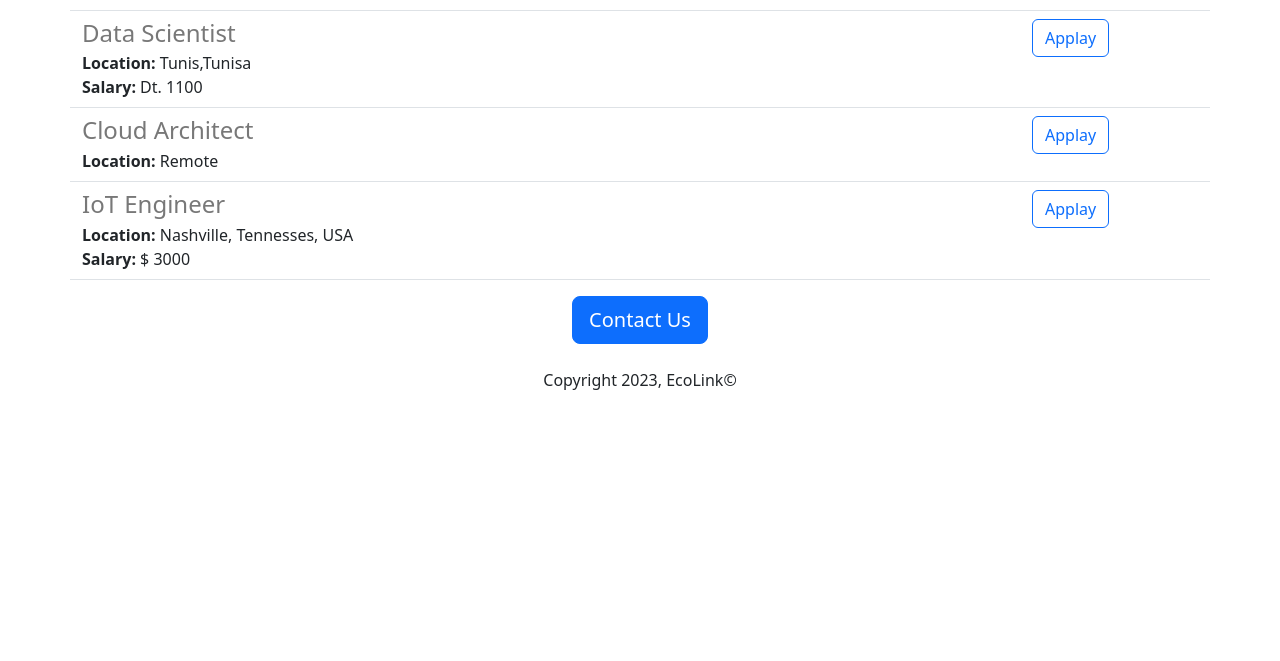
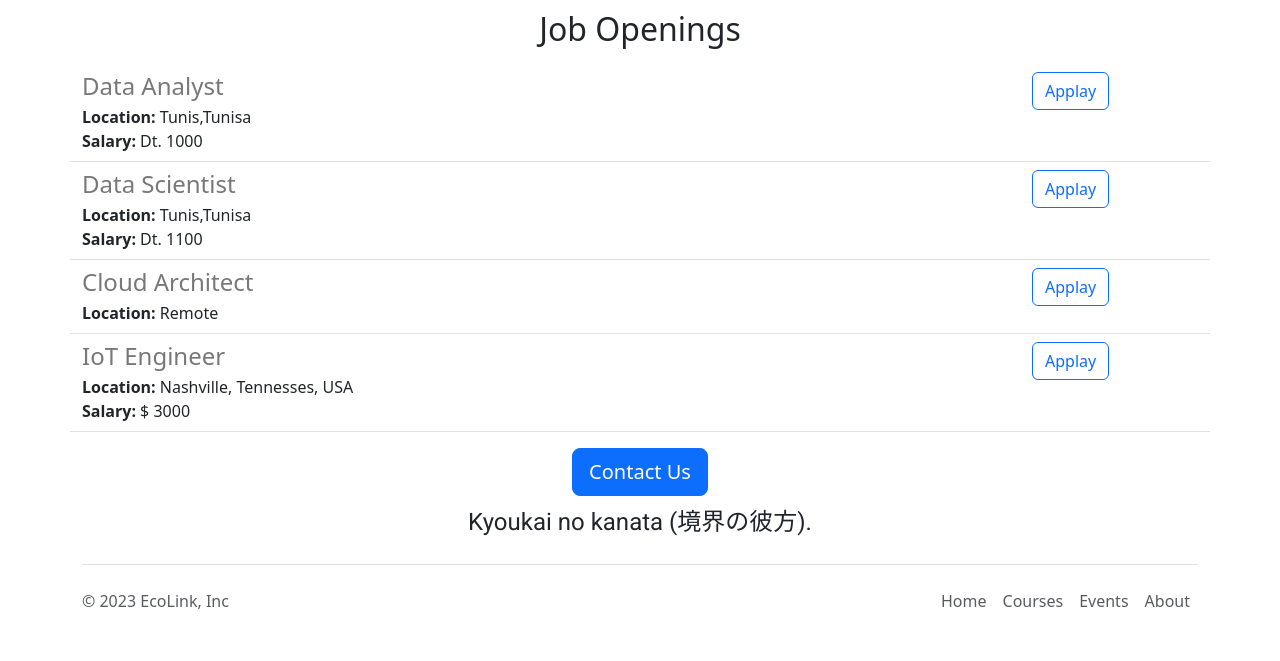
Before and after one commit to SymphorienLipandza/jovian-carreer-website, a Flask app: page / in a window 1280 px wide. Shown: the part 848-1509 px from the top of the page. Before the commit the page ends 1238 px from the top, so only its background shows below. Run offline with Flask 2, Linux system fonts and the light colour scheme.

Commit message:
Functional & Aesthetic Improvements

```diff
--- /dev/null
+++ b/templates/footer.html
@@ -0,0 +1,16 @@
+<div class="container">
+  <footer class="d-flex flex-wrap justify-content-between align-items-center py-3 my-4 border-top">
+    <p class="col-md-4 mb-0 text-muted">&copy; 2023 EcoLink, Inc</p>
+
+    <a href="/" class="col-md-4 d-flex align-items-center justify-content-center mb-3 mb-md-0 me-md-auto link-dark text-decoration-none">
+      <svg class="bi me-2" width="40" height="32"><use xlink:href="#bootstrap"/></svg>
+    </a>
+
+    <ul class="nav col-md-4 justify-content-end">
+      <li class="nav-item"><a target="_blank" href="https://www.ifm.com/fr/fr/shared/technologies/ecolink/technologie-de-connexion-ecolink" class="nav-link px-2 text-muted">Home</a></li>
+      <li class="nav-item"><a target="_blank" href="https://openclassrooms.com/fr/courses/6227476-appliquez-les-principes-du-green-it-dans-votre-entreprise" class="nav-link px-2 text-muted">Courses</a></li>
+      <li class="nav-item"><a target="_blank" href="https://thegreenitday.fr/events/" class="nav-link px-2 text-muted">Events</a></li>
+      <li class="nav-item"><a target="_blank" href="https://www.techtarget.com/searchcio/definition/green-IT-green-information-technology" class="nav-link px-2 text-muted">About</a></li>
+    </ul>
+  </footer>
+</div>
--- a/templates/home.html
+++ b/templates/home.html
@@ -13,25 +13,34 @@
       height:360px;
       width: 100%;
       object-fit: cover;
+      margin-botton: 16px;
     }
   </style>
 </head>
 <body>
+  {% include 'navbar.html' %}
+  <img id="banner" class="img-fluid" src="https://EcoLink-careers-website.symphorienmalek.repl.co/static/banner.jpg" alt="job offer">
   <div class="container">
    <h1 class="text-center mt-2 mb-4">{{company_name}} Careers</h1>
-   <img id="banner" class="img-fluid" src="https://EcoLink-careers-website.symphorienmalek.repl.co/static/banner.jpg" alt="job offer">
-  <h2 class="text-center mt-2 mb-4"> About EcoLink</h2>
-  <p class="lead"> Lorem Ipsum is simply dummy text of the printing and typesetting industry. Lorem Ipsum has been the industry's standard dummy text ever since the 1500s, when an unknown printer took a galley of type and scrambled it to make a type specimen book. It has survived not only five centuries, but also the leap into electronic typesetting, remaining essentially unchanged. It was popularised in the 1960s with the release of Letraset sheets containing Lorem Ipsum passages, and more recently with desktop publishing software like Aldus PageMaker including versions of Lorem Ipsum.</p>
-    <h2 class="text-center mt-2 mb-4">Job Opening</h2>
-    <p>
-      {%for job in jobs %}
-        {% include 'jobitem.html' %}
-      {%endfor %}
+  <div class="row mb-3">
+    <div class="col-md-6">
+      <p class="lead"> Lorem Ipsum is simply dummy text of the printing and typesetting industry. Lorem Ipsum has been the industry's standard dummy text ever since the 1500s, when an unknown printer took a galley of type and scrambled it to make a type specimen book. It has survived not only five centuries, but also the leap into electronic typesetting, remaining essentially unchanged. It was popularised in the 1960s with the release of Letraset sheets containing Lorem Ipsum passages, and more recently with desktop publishing software like Aldus PageMaker including versions of Lorem Ipsum.</p>
+    </div>
+    <div class="d-none d-md-block col-md-6">
+     <img src="https://EcoLink-careers-website.symphorienmalek.repl.co/static/people.jpg" style="height:320px; border-radius:4px;">
+    </div>
+  </div>
+   <h2 class="text-center mt-2 mb-4">Job Openings</h2>
+   <p>
+     {%for job in jobs %}
+       {% include 'jobitem.html' %}
+     {%endfor %}
     </p>
     <div class="text-center">
-      <button class="btn btn-primary btn-lg">Contact Us</button>
-      <p class="mt-4">Copyright 2023, {{company_name}}&copy;</p>
+      <a href="mailto:paulboyeke@gmail.com?subject=Question%20about%20Openings%20Jobs%20&body=My%20name%3A%20%3Cyour%20name%20here%3E%0D%0AMy%20question%3A%20%3Cwrite%20your%20question%20here%3E%0D%0A" class="btn btn-primary btn-lg">Contact Us</a>
+      <p class="mt-2 fs-4 d-" style="font-family:Roboto"> Kyoukai no kanata (境界の彼方).</p>
     </div>
   </div>
+  {% include 'footer.html' %}
 </body>
 </html>
--- a/templates/jobitem.html
+++ b/templates/jobitem.html
@@ -10,7 +10,7 @@
       </div>
     {% endif %}
   </div>
-  <div class="col-2">
-    <button type="button" class="btn btn-outline-primary">Applay</button>
+  <div class="col-2 padding-right:16px">
+    <a href="mailto:paulboyeke@gmail.com?subject=Application%20for%20{{job['title']}}&body=My%20name%3A%20%3Cyour%20name%20here%3E%0D%0AMy%20resume%3A%20%3Cyour%20resume%20link%20here%3E%0D%0AMy%20linkedin%20link%3A%20%3Cyour%20linkedin%20link%20here%3E" type="button" class="btn btn-outline-primary">Applay</a>
   </div>
 </div>
--- /dev/null
+++ b/templates/navbar.html
@@ -0,0 +1,8 @@
+<nav class="navbar bg-light shadow-sm fixed-top bg-white">
+  <div class="container-fluid">
+    <a class="navbar-brand" href="#banner">
+      <img src="https://EcoLink-careers-website.symphorienmalek.repl.co/static/ecolink.svg" class="d-inline-block align-text-top" width=40 height=34/> EcoLink
+    </a>
+  </div>
+</nav>
+<div style="height:56px"></div>
```
Also changed, not shown: pyproject.toml (added, +15 -0 lines), static/ecolink.svg (added), 1 other file.
